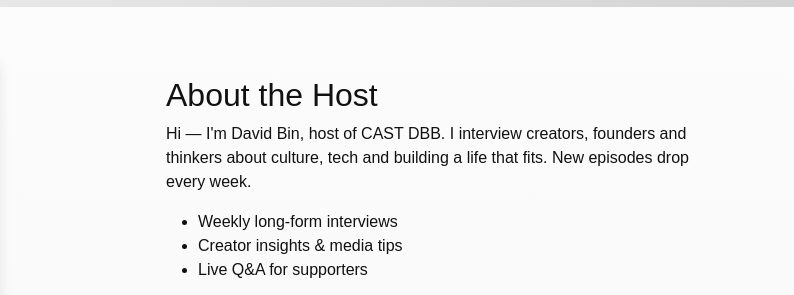
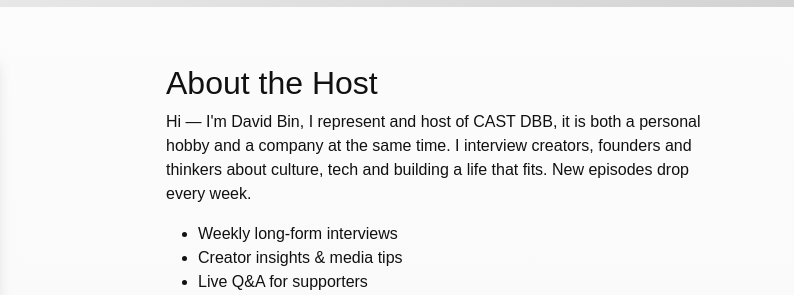
Before and after one commit to davidbineza/Cast-DBB, a plain HTML site: page index.html in a window 1280 px wide. Shown: the part 529-824 px from the top of the page, 486-1280 px from the left. Drawn offline with nearby package versions, Linux system fonts and the light colour scheme.

Commit message:
Update index.html

```diff
--- a/index.html
+++ b/index.html
@@ -57,7 +57,7 @@
         </div>
         <div class="col-md-6">
           <h2>About the Host</h2>
-          <p>Hi — I'm David Bin, host of CAST DBB. I interview creators, founders and thinkers about culture, tech and building a life that fits. New episodes drop every week.</p>
+          <p>Hi — I'm David Bin, I represent and host of CAST DBB, it is both a personal hobby and a company at the same time. I interview creators, founders and thinkers about culture, tech and building a life that fits. New episodes drop every week.</p>
           <ul>
             <li>Weekly long-form interviews</li>
             <li>Creator insights & media tips</li>
```
